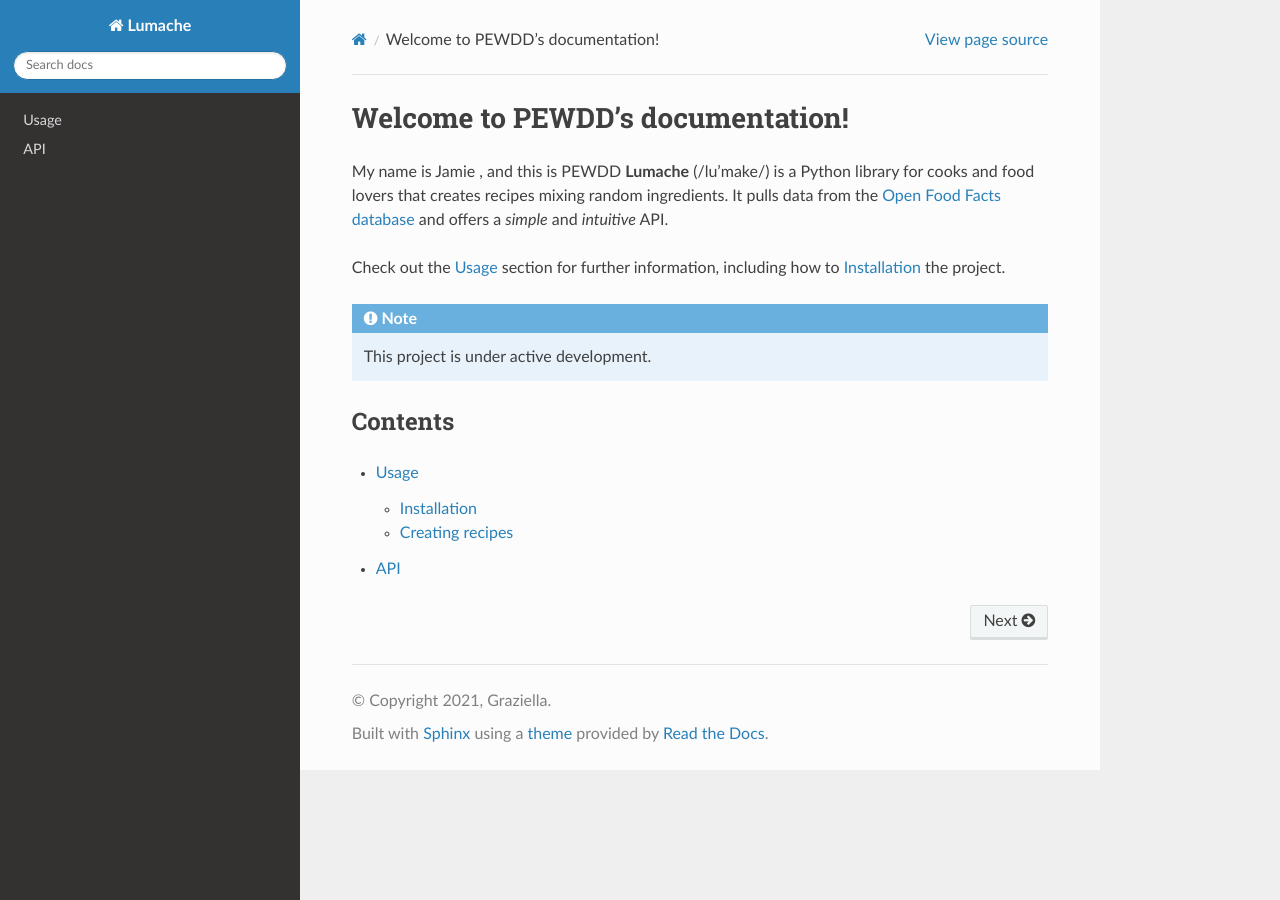
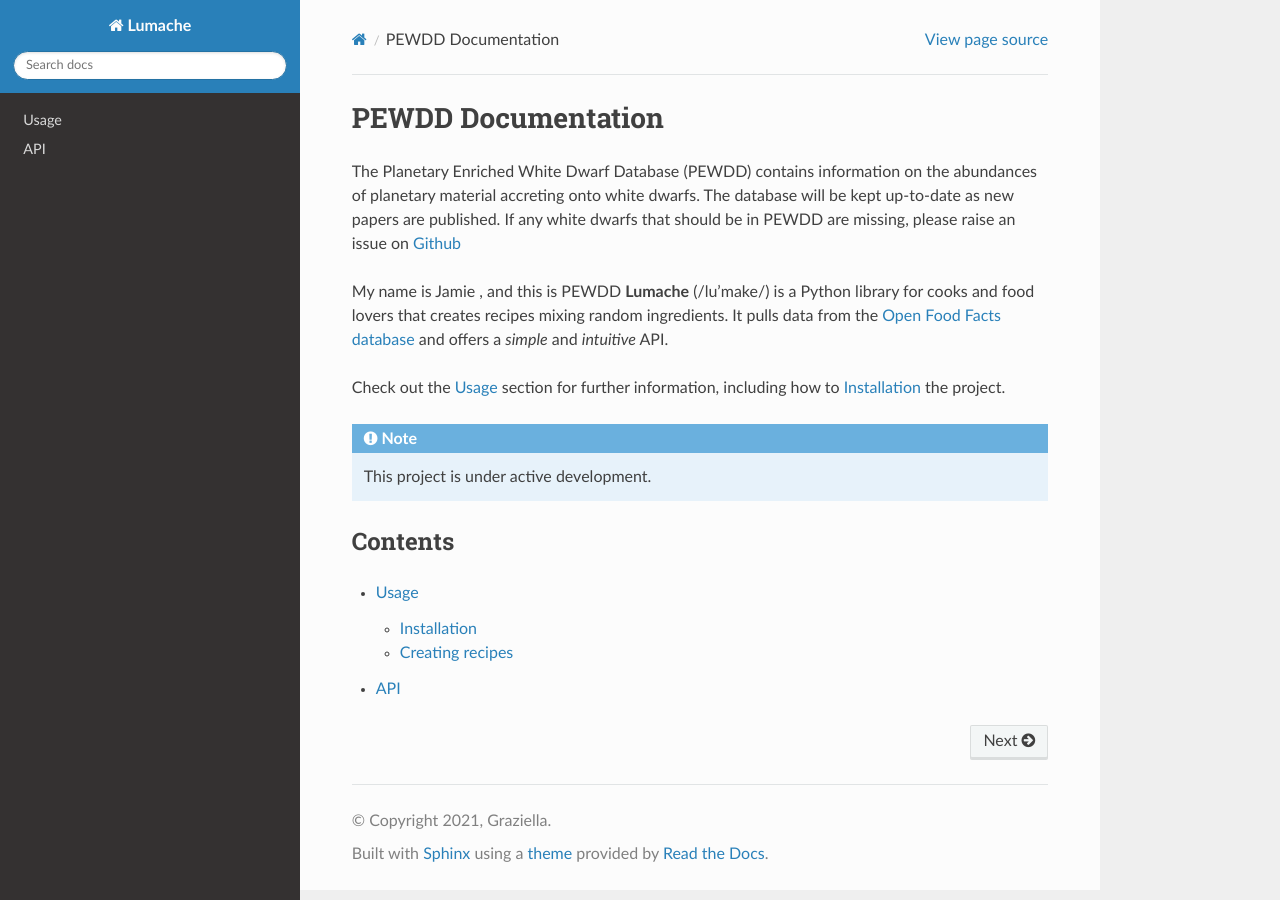
Before and after one commit to jamietwilliams/PEWDD-tutorial, a Sphinx documentation site: the page built from docs/source/index.rst, in a window 1280 px wide. Built offline with Sphinx 7.4.7 and the Read the Docs theme 3.1.0, drawn with Linux system fonts in a browser that asks for light colours.

Commit message:
Update index.rst

```diff
--- a/docs/source/index.rst
+++ b/docs/source/index.rst
@@ -1,5 +1,9 @@
-Welcome to PEWDD's documentation!
+PEWDD Documentation
 ===================================
+The Planetary Enriched White Dwarf Database (PEWDD) contains information on the abundances of planetary material accreting onto white dwarfs.
+The database will be kept up-to-date as new papers are published. If any white dwarfs that should be in PEWDD are missing, please raise an issue on `Github <https://github.com/jamietwilliams/PEWDD/>`_
+
+
 My name is Jamie , and this is PEWDD
 **Lumache** (/lu'make/) is a Python library for cooks and food lovers
 that creates recipes mixing random ingredients.
```
